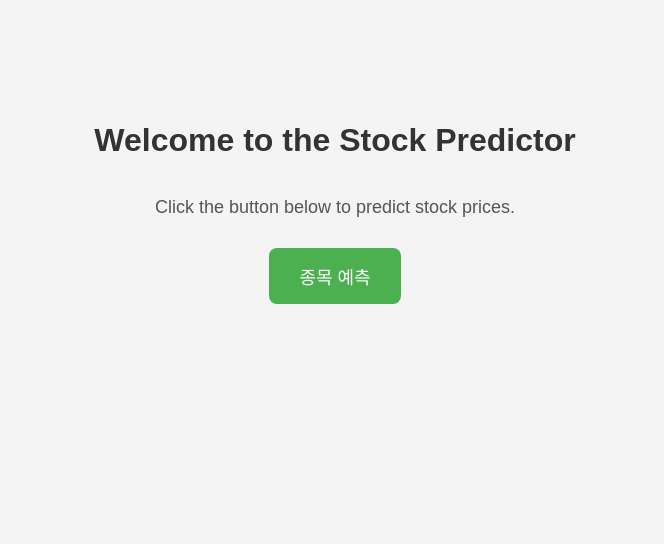
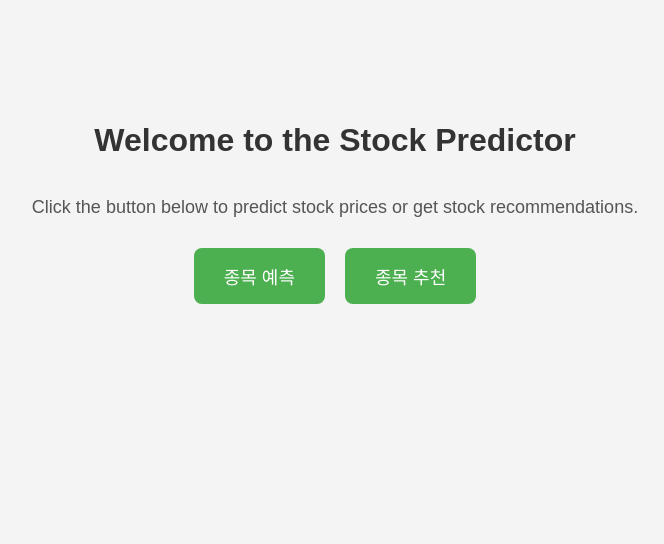
Before and after one commit to 0jjuni/stock_predictor, a Django app: page / in a window 1280 px wide. Shown: the part 218-762 px from the top of the page, without its empty margins (305-969 px from the left). Run offline with Django 5.2, Linux system fonts and the light colour scheme; parts of the project's set-up code (start-up, migrations or seed data) failed here and were passed over.

Commit message:
홈화면에 버튼 추가

```diff
--- a/base/templates/base/home.html
+++ b/base/templates/base/home.html
@@ -1,4 +1,3 @@
-<!-- stock_predictor/templates/home.html -->
 <!DOCTYPE html>
 <html lang="en">
 <head>
@@ -29,7 +28,12 @@
             text-align: center;
         }
 
-        .predict-button {
+        .button-container {
+            display: flex;
+            gap: 20px;
+        }
+
+        .predict-button, .recommend-button {
             background-color: #4CAF50;
             color: white;
             padding: 15px 30px;
@@ -41,7 +45,7 @@
             display: inline-block;
         }
 
-        .predict-button:hover {
+        .predict-button:hover, .recommend-button:hover {
             background-color: #45a049;
         }
 
@@ -49,9 +53,14 @@
 </head>
 <body>
     <h1>Welcome to the Stock Predictor</h1>
-    <p>Click the button below to predict stock prices.</p>
+    <p>Click the button below to predict stock prices or get stock recommendations.</p>
 
-    <!-- 종목 예측 버튼 -->
-    <a href="{% url 'predict_stock' %}" class="predict-button">종목 예측</a>
+    <!-- 버튼 컨테이너 -->
+    <div class="button-container">
+        <!-- 종목 예측 버튼 -->
+        <a href="{% url 'predict_stock' %}" class="predict-button">종목 예측</a>
+        <!-- 종목 추천 버튼 -->
+        <a href="{% url 'recommend_stocks' %}" class="recommend-button">종목 추천</a>
+    </div>
 </body>
 </html>
```
